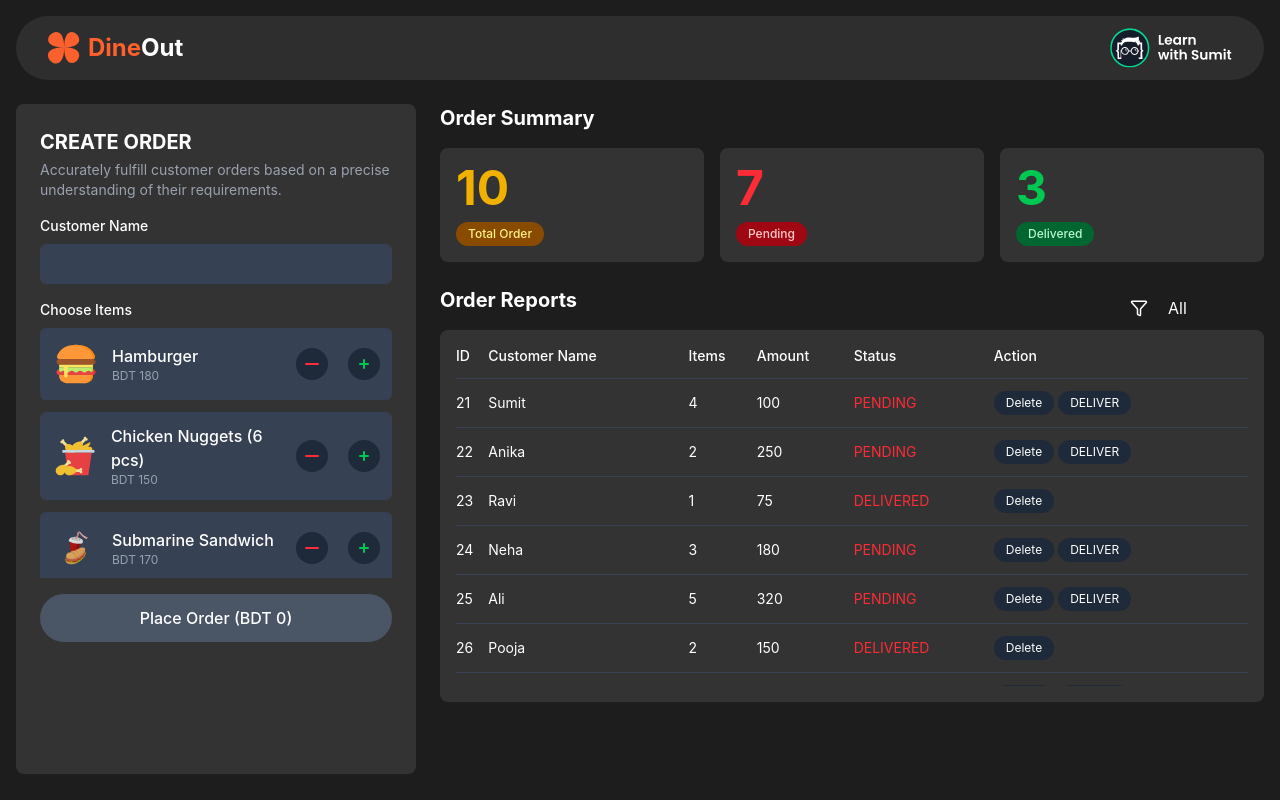
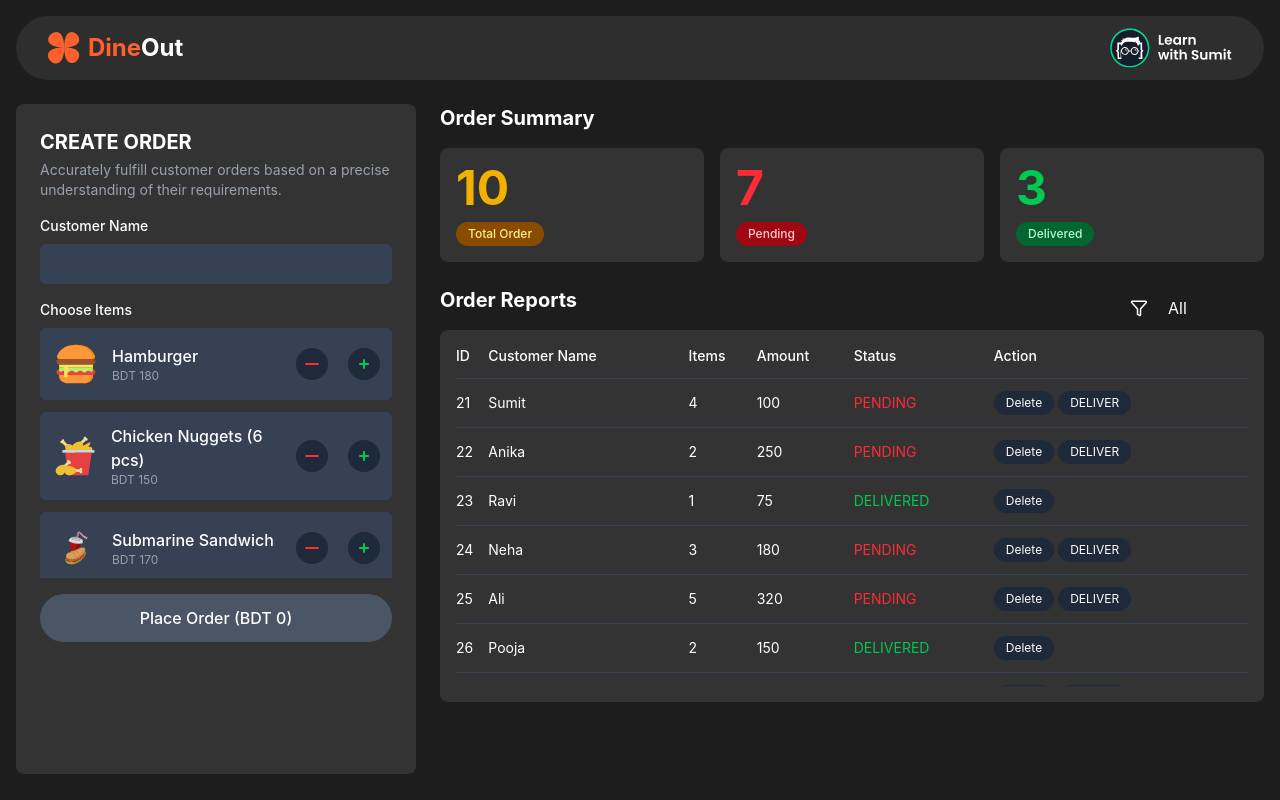
Before and after one commit to AhmedNazir/DineOut, a React (Vite) app: page / in a window 1280 px wide. Built offline with nearby package versions, Linux system fonts and the light colour scheme.

Commit message:
'publish'

```diff
--- a/src/components/Order.jsx
+++ b/src/components/Order.jsx
@@ -62,8 +62,8 @@ export default function Order() {
         };
 
         setNewID(++NewID);
-        setTotalOrders([...totalOrders, newOrder]);
-        setFilterOrders([...totalOrders, newOrder]);
+        setTotalOrders([newOrder, ...totalOrders]);
+        setFilterOrders([newOrder, ...totalOrders]);
         setCustomerName("");
         setTotalAmount(0);
         setTotalItems(0);
--- a/src/components/Order/OrderReport.jsx
+++ b/src/components/Order/OrderReport.jsx
@@ -37,7 +37,15 @@ function ListElement({ order, handleDeleteOrder, handleUpdateStatus }) {
                 <td className="py-3">{order.items}</td>
                 <td className="py-3">{order.amount}</td>
                 <td className="py-3">
-                    <span className="text-red-500">{order.status}</span>
+                    <span
+                        className={
+                            order.status === "PENDING"
+                                ? "text-red-500"
+                                : "text-green-500"
+                        }
+                    >
+                        {order.status}
+                    </span>
                 </td>
                 <td className="py-3">
                     <DeleteButton
```
